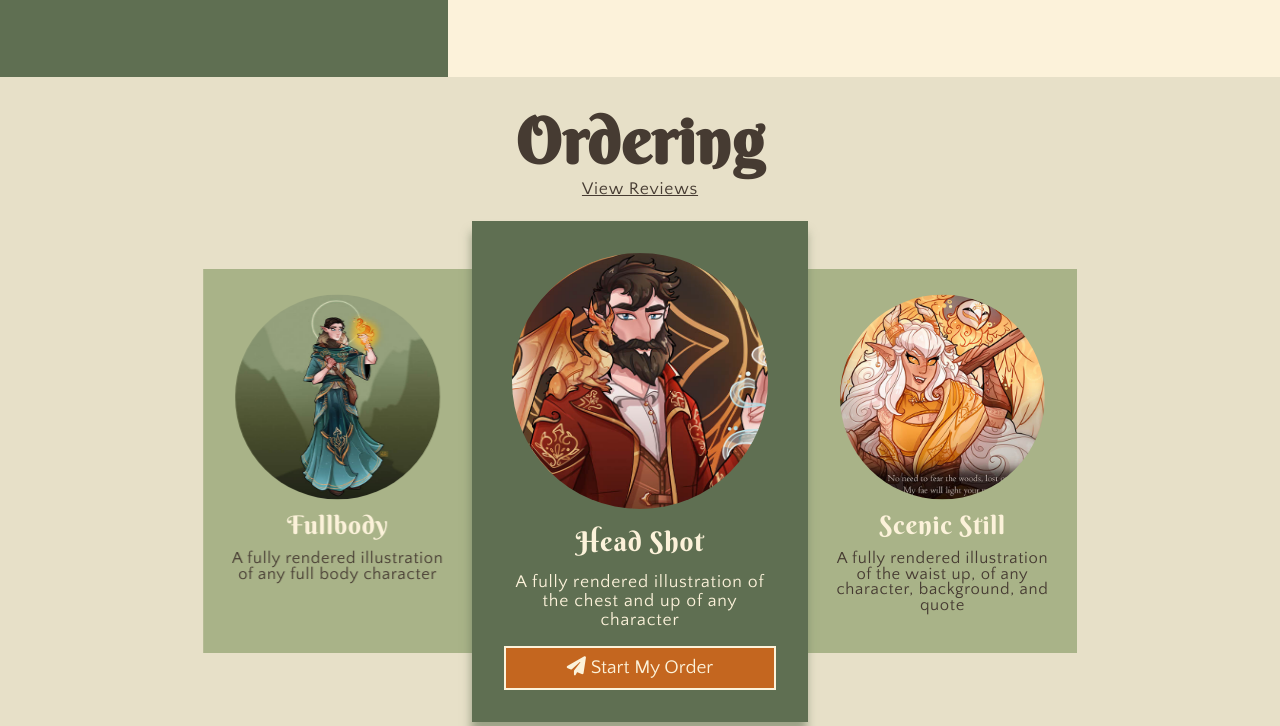
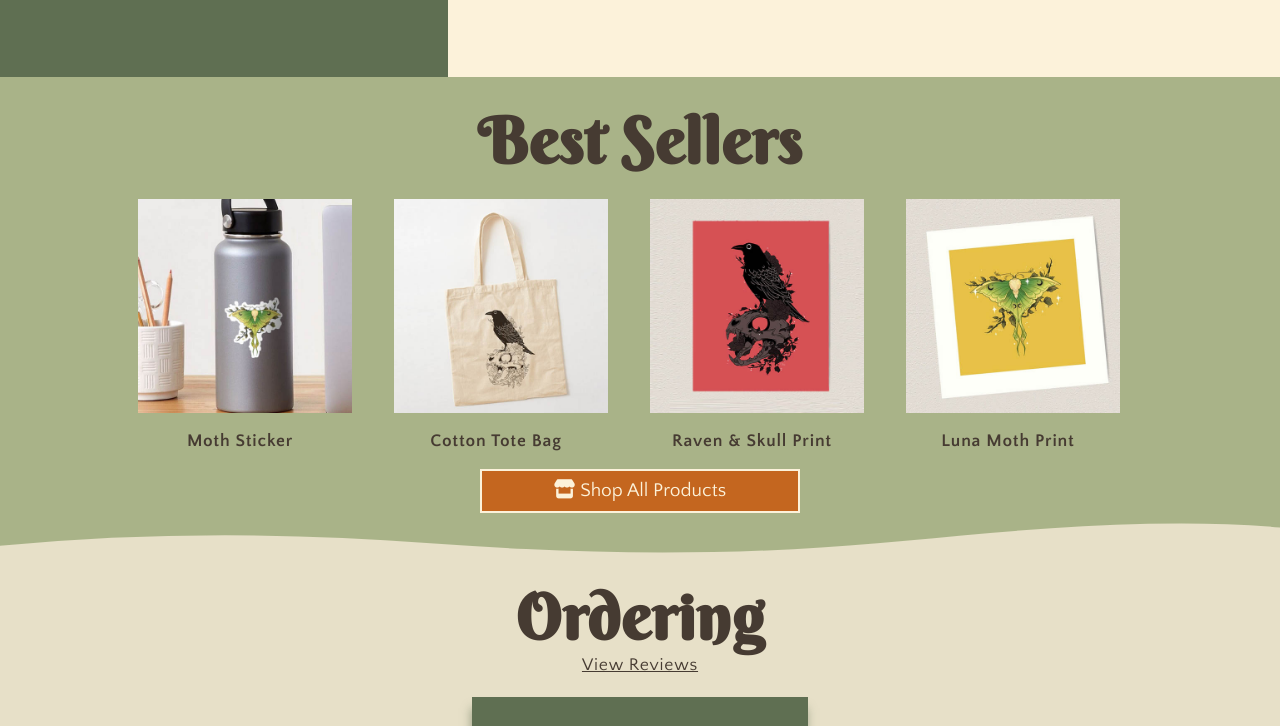
Before and after one commit to itsleaheye/CasualPancakes, a plain HTML site: page index.html in a window 1280 px wide. Shown: the part 1165-1891 px from the top of the page. Drawn offline with Linux system fonts and the light colour scheme; a web font is replaced by a local one.

Commit message:
Shop Addition!!!
- best selling section added
- modified nav to include shop section

```diff
--- a/css/style.scss
+++ b/css/style.scss
@@ -1,17 +1,15 @@
 :root {
   // Colours
-
+  --charcoal: #463b32;
+  --linen-dark: #e7e0c8;
+  --linen: #fcf2da;
+  --mustard: #f8b253;
+  --olive-nav: #56644a;
+  --olive: #5f6f52;
+  --rust: #c4661f;
+  --sage: #a9b388;
+  --sand: #b99470;
   --yellow: #f9ebc7;
-
-  --linen: #fcf2da;
-  --linen-dark: #e7e0c8;
-  --charcoal: #463b32;
-  --sand: #b99470;
-  --mustard: #f8b253;
-  --rust: #c4661f;
-  --olive: #5f6f52;
-  --olive-nav: #56644a;
-  --sage: #a9b388;
 
   // Spacing
   --pad-xxs: 0.5rem;
@@ -296,6 +294,11 @@ header {
     }
   }
 }
+.wave-linen {
+  svg path {
+    fill: var(--linen-dark);
+  }
+}
 .block-left .wave-shape {
   margin-top: -1rem;
   transform: scaleY(-1);
@@ -357,6 +360,38 @@ header {
   display: none;
   width: 80%;
   margin: 0 auto;
+}
+.shop-banner {
+  .gallery {
+    display: flex;
+    width: 100%;
+    justify-content: center;
+    p {
+      margin: var(--pad-xs) var(--pad-sm) var(--pad-xs) 0;
+      width: 14rem;
+      font-weight: 600;
+    }
+    .tile {
+      margin: var(--pad-xs) var(--pad-sm) 0 0;
+      width: 14rem;
+      padding-bottom: 14rem;
+      img {
+        object-fit: fill;
+        object-position: bottom;
+      }
+      &:hover {
+        cursor: pointer;
+        opacity: 0.55;
+        transition: var(--ease-in) 0.2s;
+      }
+      &:not(:hover) {
+        transition: var(--ease-in) 0.2s;
+      }
+    }
+  }
+  button {
+    margin-bottom: var(--pad-xxs);
+  }
 }
 .text-banner span {
   color: var(--charcoal);
@@ -768,8 +803,7 @@ footer {
         margin-right: var(--pad-xs);
         width: auto;
         &:nth-child(2),
-        &:nth-child(3),
-        &:nth-child(4) {
+        &:nth-child(3) {
           border-right: 2px solid var(--sage);
         }
         a {
--- a/index.html
+++ b/index.html
@@ -46,14 +46,14 @@
             <img src="img/logo-personal.png" />
           </li>
           <li><a href="#about">about</a></li>
-          <li><a href="#order">order</a></li>
+          <li><a href="#order">shop</a></li>
           <li><a href="#gallery">gallery</a></li>
-          <li>
+          <!-- <li>
             <a
               onclick="window.location='https://www.redbubble.com/people/CasualPancakes/shop'"
               >shop</a
             >
-          </li>
+          </li> -->
         </ul>
       </div>
       <div class="banner" id="home">
@@ -125,8 +125,69 @@
           </div>
         </div>
       </div>
-      <!-- Order Section -->
-      <div class="row text-banner" id="order">
+      <!-- Shop & Order Section -->
+      <div
+        class="row text-banner shop-banner"
+        id="order"
+        style="margin-bottom: 0; background-color: var(--sage)"
+      >
+        <h1>Best Sellers</h1>
+        <div class="container row gallery-row">
+          <div class="gallery">
+            <div
+              class="tile"
+              onclick="window.location='https://www.redbubble.com/i/sticker/Luna-Moth-Sticker-and-Tote-by-CasualPancakes/141889992.EJUG5'"
+            >
+              <img src="img/sell2.jpg" alt="sell tile" />
+            </div>
+            <div
+              class="tile"
+              onclick="window.location='https://www.redbubble.com/i/tote-bag/The-Raven-and-The-Cat-Tote-by-CasualPancakes/141890467.P1QBH'"
+            >
+              <img src="img/sell1.jpg" alt="sell tile" />
+            </div>
+            <div
+              class="tile"
+              onclick="window.location='https://www.redbubble.com/i/art-print/The-Raven-and-The-Cat-Print-by-CasualPancakes/141896357.DJUF3'"
+            >
+              <img src="img/sell3.jpg" alt="sell tile" />
+            </div>
+            <div
+              class="tile"
+              onclick="window.location='https://www.redbubble.com/i/art-print/Luna-Moth-by-CasualPancakes/141889825.DJUF3'"
+            >
+              <img src="img/sell4.jpg" alt="sell tile" />
+            </div>
+          </div>
+        </div>
+        <div class="container row gallery-row">
+          <div class="gallery">
+            <p>Moth Sticker</p>
+            <p>Cotton Tote Bag</p>
+            <p>Raven & Skull Print</p>
+            <p>Luna Moth Print</p>
+          </div>
+        </div>
+        <button
+          onclick="window.location='https://www.redbubble.com/people/CasualPancakes/shop'"
+        >
+          <i class="fa-solid fa-store"></i> Shop All Products
+        </button>
+      </div>
+      <div class="full-wave-shape wave-linen">
+        <svg
+          data-name="Layer 1"
+          xmlns="http://www.w3.org/2000/svg"
+          viewBox="0 0 1200 120"
+          preserveAspectRatio="none"
+        >
+          <path
+            d="M321.39,56.44c58-10.79,114.16-30.13,172-41.86,82.39-16.72,168.19-17.73,250.45-.39C823.78,31,906.67,72,985.66,92.83c70.05,18.48,146.53,26.09,214.34,3V0H0V27.35A600.21,600.21,0,0,0,321.39,56.44Z"
+            class="shape-fill"
+          ></path>
+        </svg>
+      </div>
+      <div class="row text-banner">
         <h1>Ordering</h1>
         <a
           class="link-dark"
```
Also changed, not shown: css/style.css, img/sell1.jpg (added), img/sell2.jpg (added), img/sell3.jpg (added), img/sell4.jpg (added), 1 other file.
